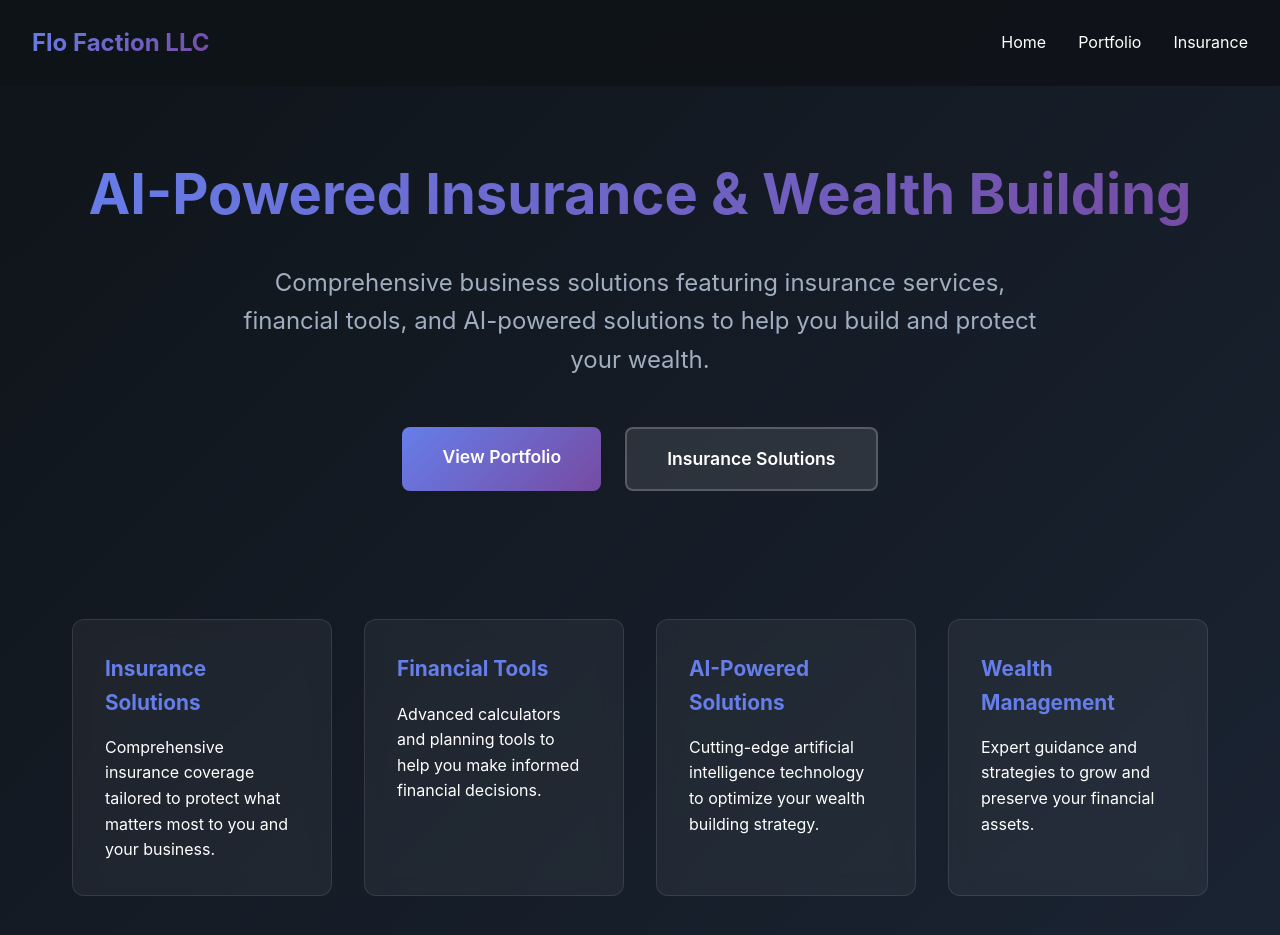
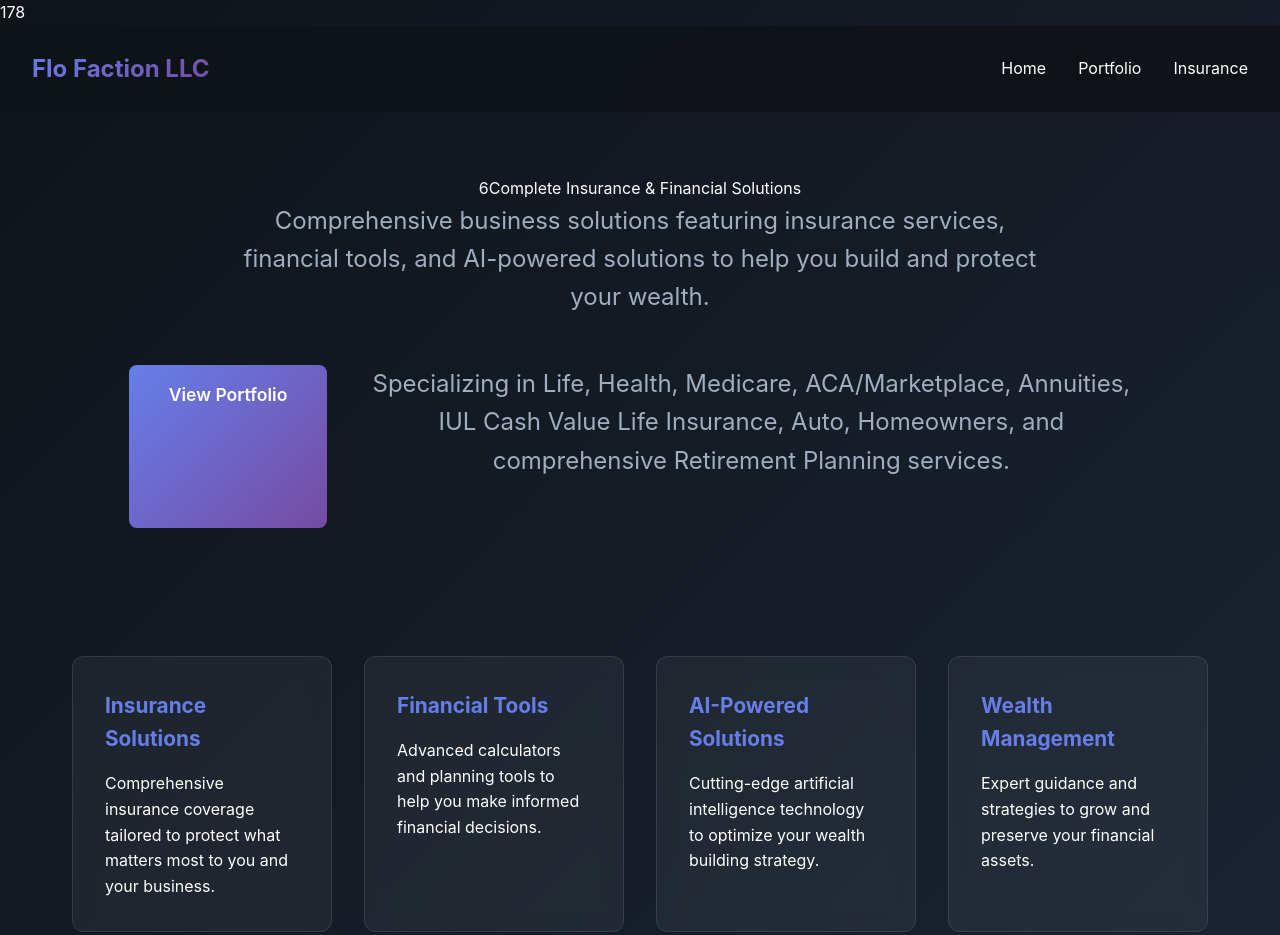
Before and after one commit to Flofactionllc/UnifiedAI, a plain HTML site: page public/index.html in a window 1280 px wide. Shown: the top 935 px of the page. Drawn offline with Linux system fonts and the light colour scheme; a script that the page names is missing.

Commit message:
Revise title and hero section for service clarity
Updated the title and hero section text to reflect a broader range of services offered.

```diff
--- a/public/index.html
+++ b/public/index.html
@@ -3,8 +3,7 @@
 <head>
     <meta charset="UTF-8">
     <meta name="viewport" content="width=device-width, initial-scale=1.0">
-    <title>Flo Faction LLC - AI-Powered Insurance & Wealth Building</title>
-    <style>
+    <title>Flo Faction LLC - Complete Insurance, Retirement Planning & Financial Services</title>178    <style>
         * {
             margin: 0;
             padding: 0;
@@ -174,14 +173,12 @@
     </nav>
 
     <div class="hero">
-        <h1>AI-Powered Insurance & Wealth Building</h1>
-        <p class="tagline">
+            6Complete Insurance & Financial Solutions</h1>        <p class="tagline">
             Comprehensive business solutions featuring insurance services, financial tools, and AI-powered solutions to help you build and protect your wealth.
         </p>
         <div class="cta-buttons">
             <a href="/portfolio.html" class="btn btn-primary">View Portfolio</a>
-            <a href="/insurance.html" class="btn btn-secondary">Insurance Solutions</a>
-        </div>
+            <p class="tagline">Specializing in Life, Health, Medicare, ACA/Marketplace, Annuities, IUL Cash Value Life Insurance, Auto, Homeowners, and comprehensive Retirement Planning services.</p>        </div>
     </div>
 
     <div class="features">
```
